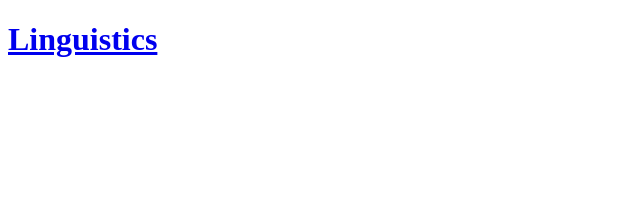
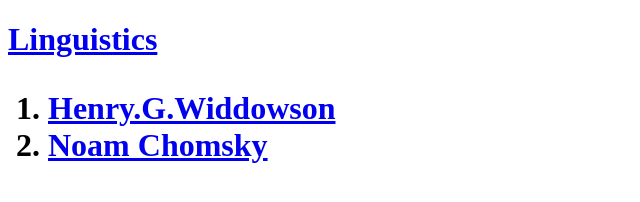
Before and after one commit to Linguisti/memopad, a plain HTML site: page index.html in a window 1280 px wide. Shown: the whole page, without its empty margins (0-640 px from the left). Drawn offline with Linux system fonts and the light colour scheme.

Commit message:
Update index.html

```diff
--- a/index.html
+++ b/index.html
@@ -1,10 +1,14 @@
 <!doctype html>
 <html>
 <head>
- <title>Linguistics</title>
- <meta charset="utf-8">
+<title>Linguistics</title>
+<meta charset="utf-8">
 </head>
 <body>
- <h1><a href="Main.html">Linguistics</a></h1>
+ <h1><a href="Main.html">Linguistics</a><h1>
+ <ol>
+  <li><a href="H.html">Henry.G.Widdowson</a></li>
+  <li><a href="N.html">Noam Chomsky</a></li>
+ </ol>
 </body>
 </html>
```
